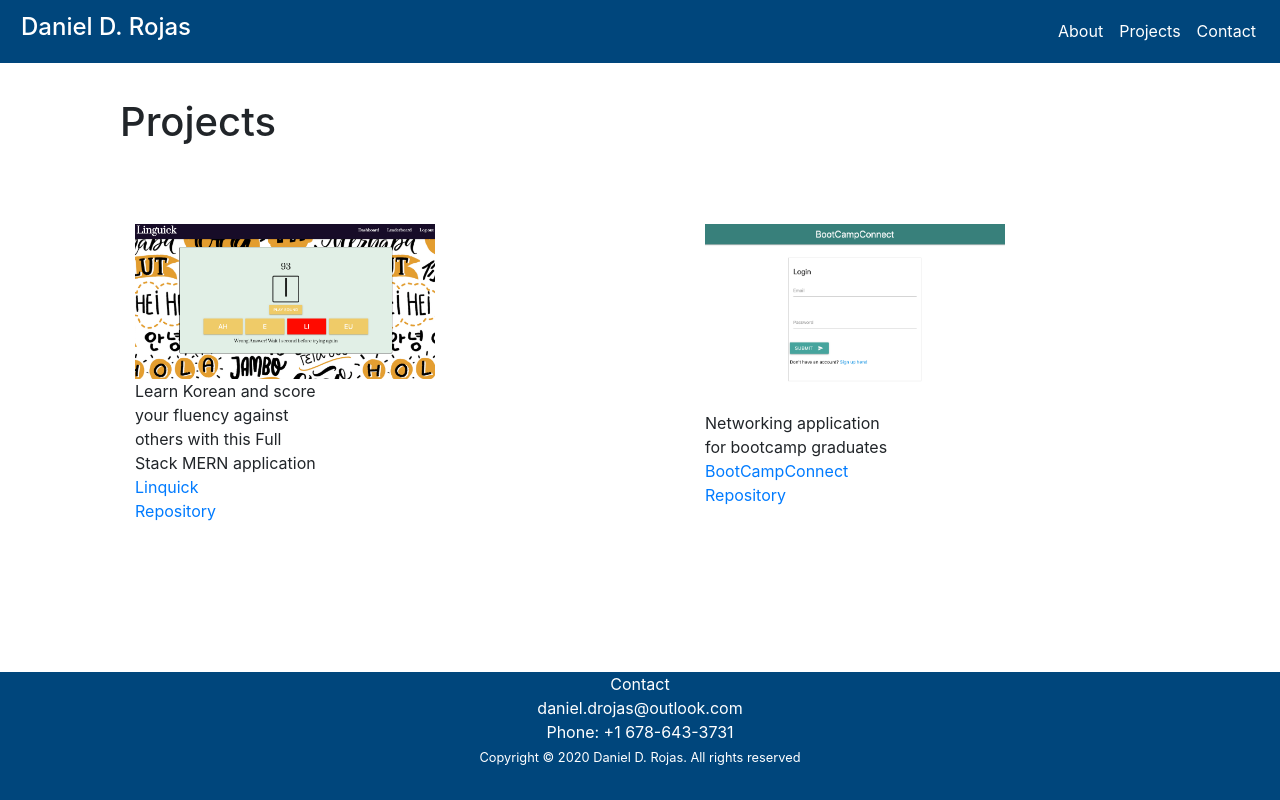
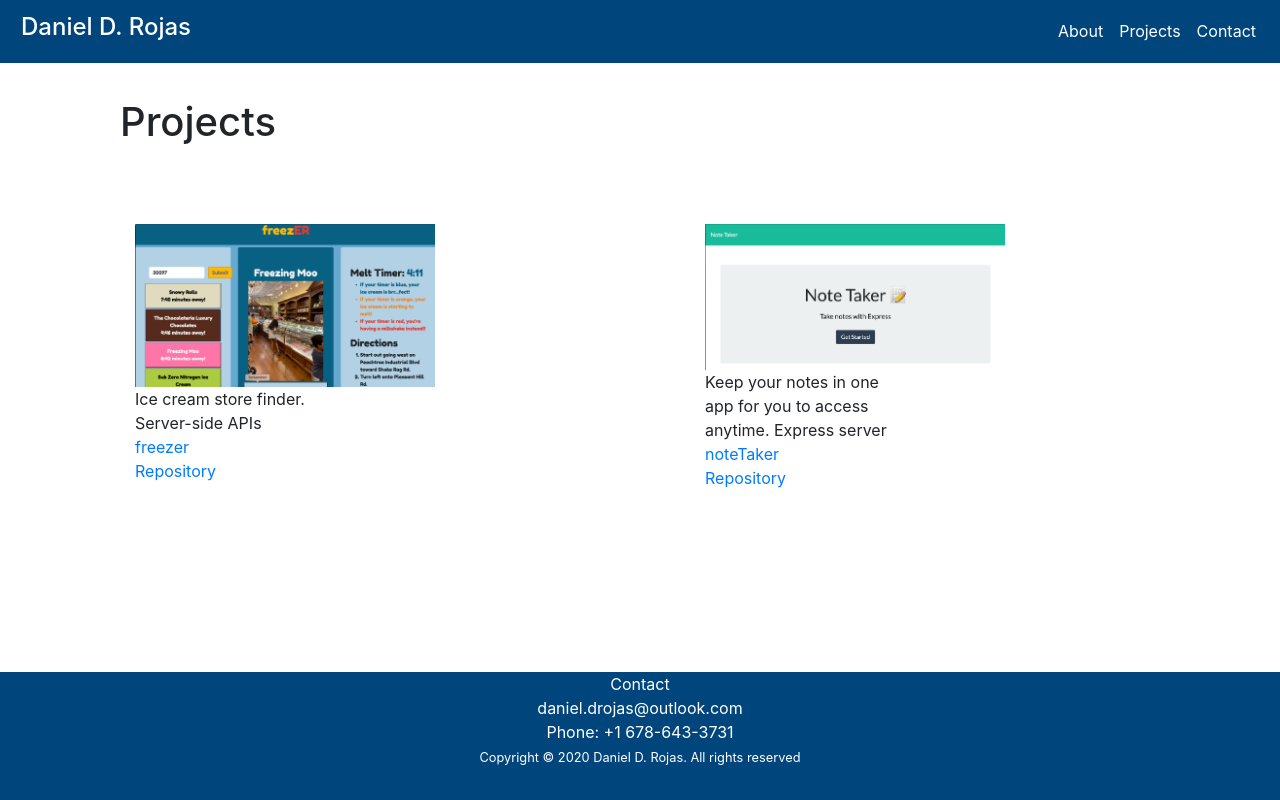
Before and after one commit to danieldrojas/portfolio, a React (Create React App) app: page /#/projects in a window 1280 px wide. Built offline with nearby package versions, Linux system fonts and the light colour scheme.

Commit message:
swap projects temporarily

```diff
--- a/src/containers/Projects/Projects.jsx
+++ b/src/containers/Projects/Projects.jsx
@@ -1,6 +1,6 @@
 import React from 'react';
-import bootCampConnect from '../../assets/images/bootCampConnect.png';
-import linquick from '../../assets/images/quiz.png'
+import noteTaker from '../../assets/images/noteTaker.png';
+import freezer from '../../assets/images/freezer.png'
 import Card from '../../components/Card/Card';
 import './style.css'
 
@@ -20,21 +20,21 @@
                     <div className="row">
                         <div className="col-sm-6">
                                 <Card
-                                    name="Linquick"
-                                image={linquick}
-                            text="Learn Korean and score your fluency against others with this Full Stack MERN application"
-                                    deployed="https://linguick.herokuapp.com/"
-                                    repository="https://github.com/danieldrojas/Linguick"
+                                    name="freezer"
+                                image={freezer}
+                            text="Ice cream store finder. Server-side APIs"
+                            deployed="https://danieldrojas.github.io/gt-freezER/"
+                            repository="https://github.com/danieldrojas/gt-freezER"
 
                                 />
                         </div>
                         <div className="col-sm-6">
                             <Card
-                                name="BootCampConnect"
-                            image={bootCampConnect}
-                            text="Networking application for bootcamp graduates"
-                                deployed="https://git-bootcamp-connect.herokuapp.com/"
-                                repository="https://github.com/danieldrojas/gt-bootcamp-connect"
+                                name="noteTaker"
+                            image={noteTaker}
+                            text="Keep your notes in one app for you to access anytime. Express server"
+                            deployed="https://gt-note-taker-express-server.herokuapp.com/"
+                            repository="https://github.com/danieldrojas/gt-note-taker"
                             />
                     </div>
                 </div>
```
Also changed, not shown: src/assets/images/freezer.png (added), src/assets/images/noteTaker.png (added).
